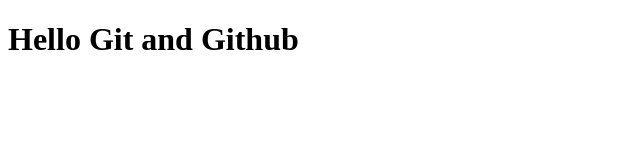
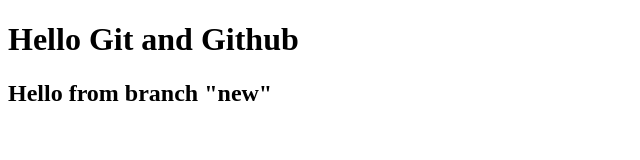
Before and after one commit to Vlodkojr/git-course-1, a plain HTML site: page index.html in a window 1280 px wide. Shown: the whole page, without its empty margins (0-640 px from the left). Drawn offline with Linux system fonts and the light colour scheme.

Commit message:
new commit

```diff
--- a/index.html
+++ b/index.html
@@ -7,6 +7,7 @@
 </head>
 <body>
     <h1>Hello Git and Github</h1>
+    <h2>Hello from branch "new"</h2>
 </body>
 <script src="script.js"></script>
 </html>
```
